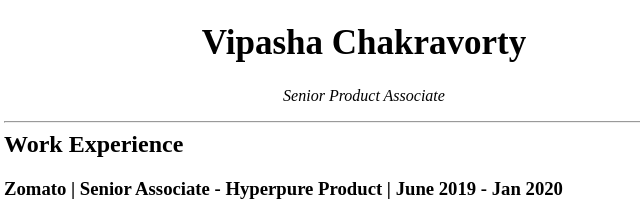
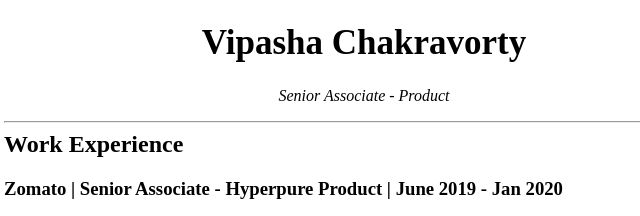
Before and after one commit to Vipasha42/vipasha42.github.io, a plain HTML site: page index.html in a window 1280 px wide. Shown: the top 216 px of the page, 276-916 px from the left. Drawn offline with Linux system fonts and the light colour scheme.

Commit message:
changed designation

```diff
--- a/index.html
+++ b/index.html
@@ -20,7 +20,7 @@ h2{
 <body>
 
 <h1 style="font-size:35px; text-align:center;">Vipasha Chakravorty</h1>
-<p style="text-align:center;"> <i>Senior Product Associate</i>
+<p style="text-align:center;"> <i>Senior Associate - Product</i>
 </p><hr>
 
 <h2>Work Experience</h2>
```
